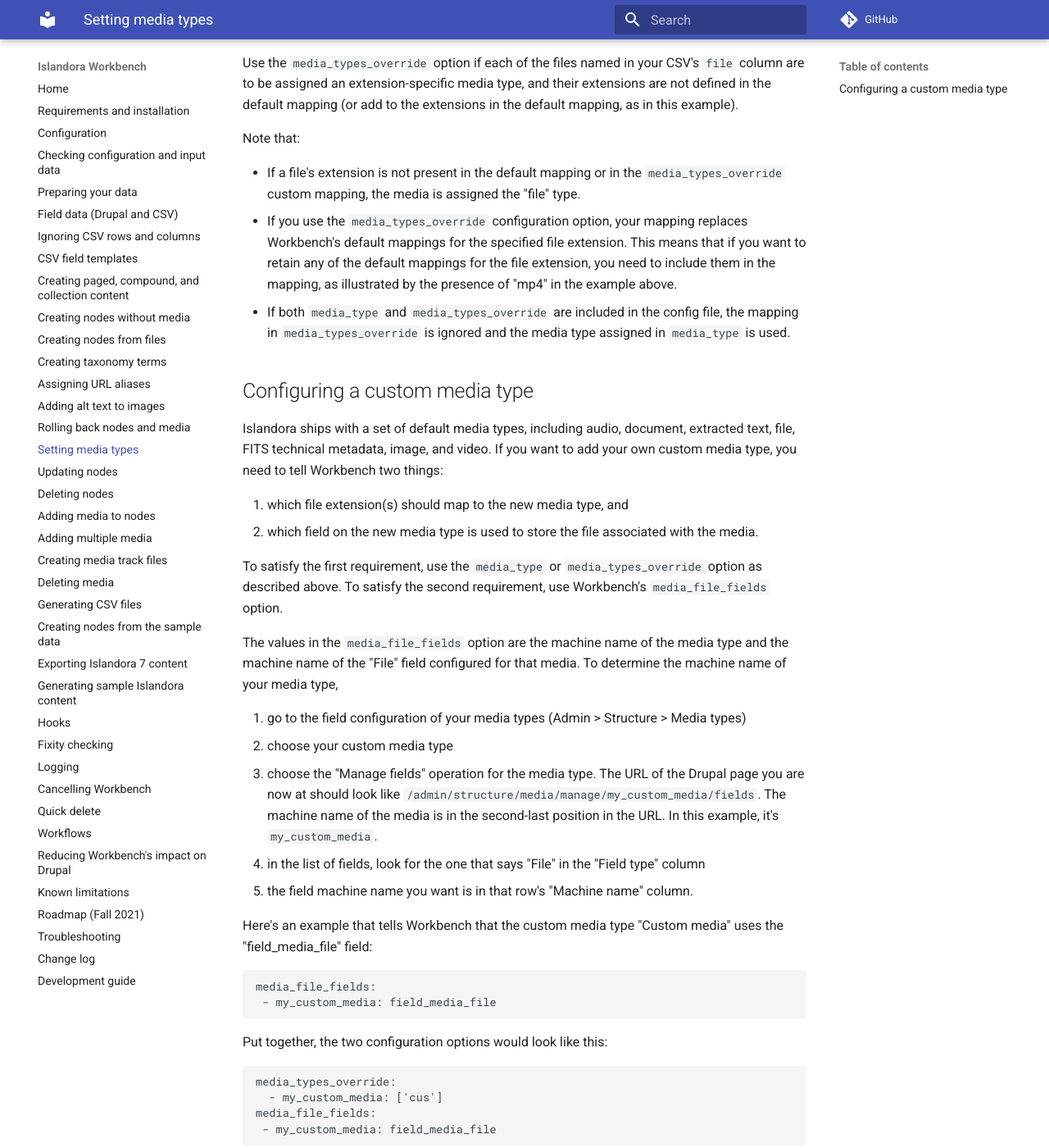
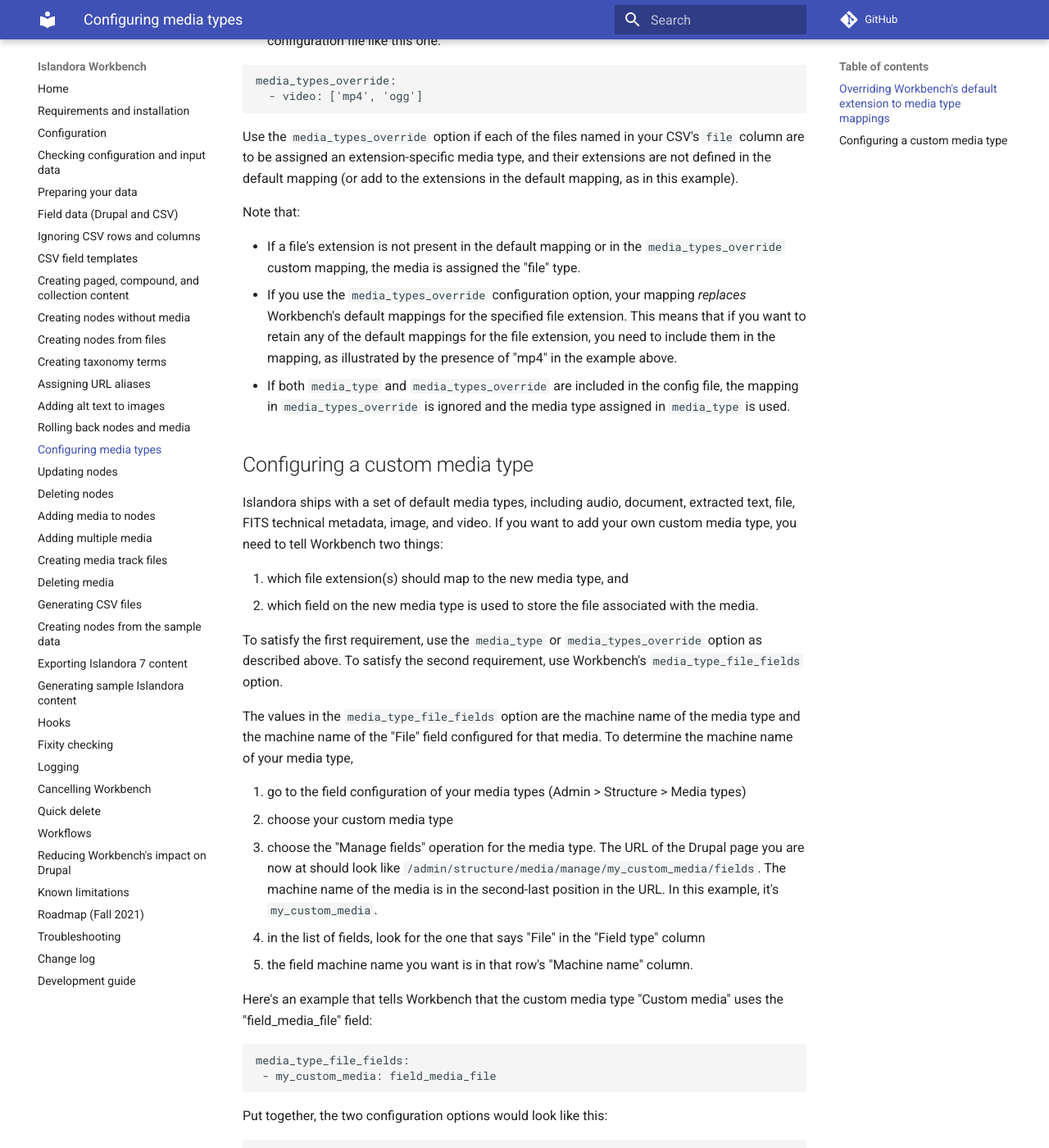
Before and after one commit to mjordan/islandora_workbench_docs, an MkDocs documentation site: the page built from docs/media_types.md, in a window 1280 px wide and 1400 px high, scrolled down 994 px. Shown: the whole window at 82% size. Built offline with MkDocs 1.6.1 and Material for MkDocs 9.7.7, drawn with Linux system fonts in a browser that asks for light colours; comment, search, counter and statistics services are not loaded; some of the changed text lies outside the part shown.

Commit message:
Updates from #514 and #509.

````diff
--- a/docs/configuration.md
+++ b/docs/configuration.md
@@ -142,9 +142,9 @@
 | exit_on_first_missing_file_during_check | | true | Removed as a configuration setting November 1, 2022. Use `strict_check` instead. |
 | strict_check | | true | If set to `true` (the default) Workbench will exit during `--check` when it encounters the first missing or empty CSV `file` value. If set to `false`, Workbench will check all `file` values and exit when it finds the first missing file. In other words, if you want Workbench to check for the existence of all media files during `--check` before exiting, set this value to `false`. |
 | media_use_tid | | `http://pcdm.org/use#OriginalFile`  | The term ID for the term from the "Islandora Media Use" vocabulary you want to apply to the media being created in `create` and `add_media` tasks. You can provide a term URI instead of a term ID, for example `"http://pcdm.org/use#OriginalFile"`. You can specify multiple values for this setting by joining them with the subdelimiter configured in the `subdelimiter` setting; for example, `media_use_tid: 17|18`. You can also set this at the object level by including `media_use_tid` in your CSV file; values there will override the value set in your configuration file. If you are "[Adding multiple media](/islandora_workbench_docs/adding_multiple_media/)", you define media use term IDs in a slightly different way. |
-| media_type | | | Overrides, for all media being created, Workbench's default definition of whether the media being created is an image, file, document, audio, or video. Used in the `create`, `add_media`, and `create_from_files` tasks. More detail provided in the "[Setting Media Types](/islandora_workbench_docs/media_types)" section. |
-| media_types_override | | | Overrides default media type definitions on a per file extension basis. Used in the `create`, `add_media`, and `create_from_files` tasks. More detail provided in the "[Setting Media Types](/islandora_workbench_docs/media_types)" section. |
-| media_file_fields | | | Defines the name of the media field that references media's file (i.e., the field on the Media type). Usually used with custom media types and accompanied by either the `media_type` or `media_types_override` option. For more information, see the "[Setting Media Types](/islandora_workbench_docs/media_types)" section. |
+| media_type | | | Overrides, for all media being created, Workbench's default definition of whether the media being created is an image, file, document, audio, or video. Used in the `create`, `add_media`, and `create_from_files` tasks. More detail provided in the "[Configuring Media Types](/islandora_workbench_docs/media_types)" section. |
+| media_types_override | | | Overrides default media type definitions on a per file extension basis. Used in the `create`, `add_media`, and `create_from_files` tasks. More detail provided in the "[Configuring Media Types](/islandora_workbench_docs/media_types)" section. |
+| media_type_file_fields | | | Defines the name of the media field that references media's file (i.e., the field on the Media type). Usually used with custom media types and accompanied by either the `media_type` or `media_types_override` option. For more information, see the "[Configuring Media Types](/islandora_workbench_docs/media_types)" section. |
 | delete_media_with_nodes | | true | When a node is deleted using a `delete` task, by default, all if its media are automatically deleted. Set this option to false to not delete all of a node's media (you do not generally want to keep the media without the node). |
 | use_node_title_for_media_title | | true | If set to `true` (default), name media the same as the parent node's title value. If `false`, the filename of the media will be used as the media name. Applies to both `create` and `add_media` tasks. |
 | use_node_title_for_media | | false | For remote files, if set to `true`, name the downloaded copy using the parent node's title value. If `false`, downloaded file's name will depend on the application/website that is serving up the file. Applies to `create` tasks only. |
--- a/docs/media_types.md
+++ b/docs/media_types.md
@@ -1,3 +1,5 @@
+## Overriding Workbench's default extension to media type mappings
+
 !!! note
     Drupal's use of Media types (image, video, document, etc.) is distinct from Islandora's use of "model", which identifies an intellectual entity as an image, video, collection, compound object, newspaper, etc.
 
@@ -28,7 +30,7 @@
 Note that:
 
 * If a file's extension is not present in the default mapping or in the `media_types_override` custom mapping, the media is assigned the "file" type.
-* If you use the `media_types_override` configuration option, your mapping replaces Workbench's default mappings for the specified file extension. This means that if you want to retain any of the default mappings for the file extension, you need to include them in the mapping, as illustrated by the presence of "mp4" in the example above.
+* If you use the `media_types_override` configuration option, your mapping *replaces* Workbench's default mappings for the specified file extension. This means that if you want to retain any of the default mappings for the file extension, you need to include them in the mapping, as illustrated by the presence of "mp4" in the example above.
 * If both `media_type` and `media_types_override` are included in the config file, the mapping in `media_types_override` is ignored and the media type assigned in `media_type` is used.
 
 ## Configuring a custom media type
@@ -38,9 +40,9 @@
 1. which file extension(s) should map to the new media type, and
 1. which field on the new media type is used to store the file associated with the media.
 
-To satisfy the first requirement, use the `media_type` or `media_types_override` option as described above. To satisfy the second requirement, use Workbench's `media_file_fields` option.
+To satisfy the first requirement, use the `media_type` or `media_types_override` option as described above. To satisfy the second requirement, use Workbench's `media_type_file_fields` option.
 
-The values in the `media_file_fields` option are the machine name of the media type and the machine name of the "File" field configured for that media. To determine the machine name of your media type,
+The values in the `media_type_file_fields` option are the machine name of the media type and the machine name of the "File" field configured for that media. To determine the machine name of your media type,
 
 1. go to the field configuration of your media types (Admin > Structure > Media types)
 1. choose your custom media type
@@ -51,7 +53,7 @@
 Here's an example that tells Workbench that the custom media type "Custom media" uses the "field_media_file" field:
 
 ```yaml
-media_file_fields:
+media_type_file_fields:
  - my_custom_media: field_media_file
 ```
 
@@ -60,7 +62,7 @@
 ```yaml
 media_types_override:
   - my_custom_media: ['cus']
-media_file_fields:
+media_type_file_fields:
  - my_custom_media: field_media_file
 ```
 
@@ -68,6 +70,6 @@
 
 ```yaml
 media_type: my_custom_media
-media_file_fields:
+media_type_file_fields:
  - my_custom_media: field_media_file
 ```
--- a/mkdocs.yml
+++ b/mkdocs.yml
@@ -21,7 +21,7 @@
     - Assigning URL aliases: aliases.md
     - Adding alt text to images: alt_text.md
     - Rolling back nodes and media: rolling_back.md
-    - Setting media types: media_types.md
+    - Configuring media types: media_types.md
     - Updating nodes: updating_nodes.md
     - Deleting nodes: deleting_nodes.md
     - Adding media to nodes: adding_media.md
````
Also changed, not shown: docs/changelog.md (+2 -0 lines), docs/check.md (+3 -0 lines).
